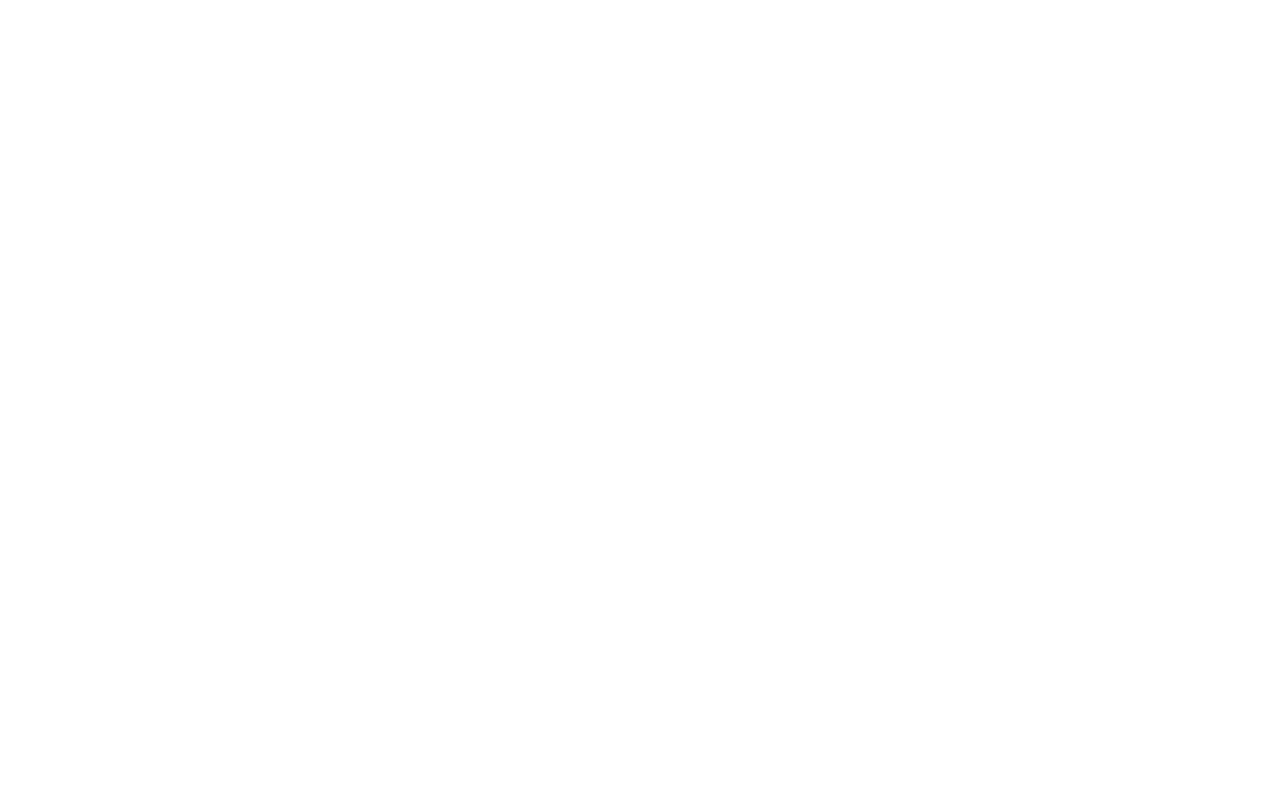
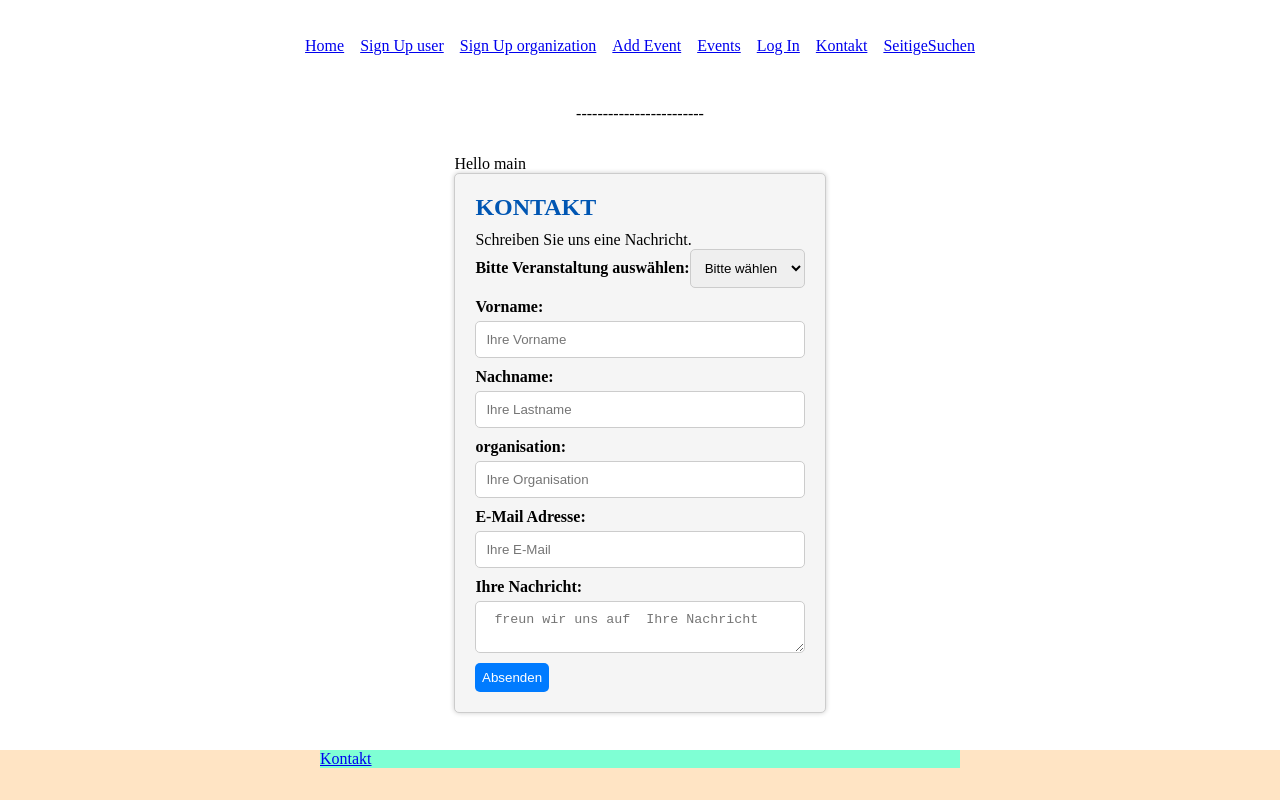
Before and after one commit to NAMASTECH/Kultur-Ausstellungsplattform-frontend, a React (Vite) app: page /kontakt in a window 1280 px wide. Before the commit this address had no page. Built offline with nearby package versions, Linux system fonts and the light colour scheme.

Commit message:
Footer/contact/Seitgesuchen

```diff
--- a/src/css/App.scss
+++ b/src/css/App.scss
@@ -7,6 +7,10 @@
   justify-content: center;
   align-items: center;
   gap: 2em;
+  min-height: 100vh;
+  display: flex;
+  flex-direction: column;
+
 
   h1 {
     font-size: $font-size;
@@ -73,5 +77,31 @@
       }
 
     }
+
   }
+
+  .footer-container{
+    flex-direction: column;
+    margin-top: auto;
+    background-color: bisque;
+    display: flex;
+    width: 100%;
+    height: 50px;
+    margin: 0 auto;
+    position:fixed;
+    bottom: 0;
+   .contact-info {
+    flex-direction: column;
+    color:rgb(23, 13, 168) ;
+    background-color: aquamarine;
+    width: 50%;
+    margin: 0 auto;
+    align-items: center;
+
+
+   }
+
+
+  }
+
 }
--- a/src/js/components/App.jsx
+++ b/src/js/components/App.jsx
@@ -16,6 +16,9 @@
 import RegisterOrgaForm from "./organizerComponents/RegisterOrgaForm.jsx";
 import AddEventForm from "./event/AddEventForm.jsx";
 import EventOverview from "./event/EventOverview.jsx";
+import KontaktFrom from "./Contact/kontaktFrom.jsx";
+import SeitigeSuchen from "../hooks/SeitigeSuchen.jsx";
+import { Footer } from "./Layout/Footer.jsx";
 
 // Definition einer Komponente
 // Am besten gleich als export Statement schreiben, um es nachher nicht zu vergessen.
@@ -33,6 +36,9 @@
           <Route path="/logout" element={<LogoutScreen />} />
           <Route path="/event" element={<AddEventForm />} />
           <Route path="/events" element={<EventOverview />} />
+          <Route path="/kontakt" element={<KontaktFrom />} />
+          <Route path="/SeitigeSuchen" element={<SeitigeSuchen />} />
+
           <Route element={<PrivateRoute />}>
             <Route path="/users" element={<UsersTable />} />
             <Route path="/users/:userId" element={<UserInfo />} />
--- /dev/null
+++ b/src/js/components/Contact/kontaktFormStyle.css
@@ -0,0 +1,42 @@
+.KontaktForm-container {
+  max-width: 400px;
+  margin: 0 auto;
+  padding: 20px;
+  border: 1px solid #ccc;
+  border-radius: 5px;
+  background-color: #f5f5f5;
+  box-shadow: 0 0 5px rgba(0, 0, 0, 0.2);
+}
+.kontaktForm-container-header {
+  font-size: 24px;
+  margin-bottom: 10px;
+  color: #0056b3;
+}
+
+form {
+  display: flex;
+  flex-direction: column;
+}
+label {
+  font-weight: bold;
+  margin-bottom: 5px;
+}
+input,
+select,
+textarea {
+  padding: 10px;
+  margin-bottom: 10px;
+  border: 1px solid #ccc;
+  border-radius: 5px;
+}
+button {
+  background-color: #007bff;
+  color: #fff;
+  border: none;
+  border-radius: 5px;
+  padding: 10px 20px;
+  cursor: pointer;
+}
+button:hover {
+  background-color: #0056b3;
+}
--- /dev/null
+++ b/src/js/components/Contact/kontaktFrom.jsx
@@ -0,0 +1,95 @@
+import { useState } from "react";
+import "./kontaktFormStyle.css";
+const KontaktFrom = () => {
+  const [selectedEvent, setSelectedEvent] = useState("");
+  const [firstName, setFirstName] = useState("");
+  const [lastName, setLastName] = useState("");
+  const [organisation, setOrganisation] = useState("");
+  const [email, setEmail] = useState("");
+  const [message, setMessage] = useState("");
+
+  const handelSubmit = (e) => {
+    e.preventDefault();
+  };
+  // useEffect API anfrage  senden
+
+  // console.log("Daten gesendet", {
+  //   selectedEvent,
+  //   firstName,
+  //   lastName,
+  //   organisation,
+  //   email,
+  //   message,
+  // });
+
+  return (
+    <div className="KontaktForm-container">
+      <h2 className="kontaktForm-container-header">KONTAKT</h2>
+      <p>Schreiben Sie uns eine Nachricht.</p>
+      <form onSubmit={handelSubmit}>
+        <div>
+          <label htmlFor="event">Bitte Veranstaltung auswählen:</label>
+          <select
+            id="event"
+            value={selectedEvent}
+            onChange={(e) => setSelectedEvent(e.target.value)}
+          >
+            <option value="">Bitte wählen</option>
+            <option value="Event 1">Event 1</option>
+            <option value="Event 2">Event 2</option>
+            <option value="Event 3">Event 3</option>
+            <option value="Event 4">Event 4</option>
+          </select>
+        </div>
+
+        <label htmlFor="vorname">Vorname:</label>
+        <input
+          type="text"
+          id="vorname"
+          placeholder="Ihre Vorname"
+          value={firstName}
+          onChange={(e) => setFirstName(e.target.value)}
+        />
+
+        <label htmlFor="nachname">Nachname:</label>
+        <input
+          type="text"
+          id="nachname"
+          placeholder="Ihre Lastname"
+          value={lastName}
+          onChange={(e) => setLastName(e.target.value)}
+        />
+
+        <label htmlFor="organisation">organisation:</label>
+        <input
+          type="text"
+          id="organisation"
+          placeholder="Ihre Organisation"
+          value={organisation}
+          onChange={(e) => setOrganisation(e.target.value)}
+        />
+
+        <label htmlFor="email">E-Mail Adresse:</label>
+        <input
+          type="email"
+          id="email"
+          placeholder="Ihre E-Mail"
+          value={email}
+          onChange={(e) => setEmail(e.target.value)}
+        />
+
+        <label htmlFor="nachricht">Ihre Nachricht:</label>
+        <textarea
+          id="nachricht"
+          value={message}
+          placeholder=" freun wir uns auf  Ihre Nachricht "
+          onChange={(e) => setMessage(e.target.value)}
+        />
+
+        <button type="submit">Absenden</button>
+      </form>
+    </div>
+  );
+};
+
+export default KontaktFrom;
--- /dev/null
+++ b/src/js/components/Layout/Footer.jsx
@@ -0,0 +1,12 @@
+import React from "react";
+import { Link } from "react-router-dom";
+
+export const Footer = () => {
+  return (
+    <footer className="footer-container">
+      <span className="contact-info">
+        <ul>{<Link to="/kontakt">Kontakt</Link>}</ul>
+      </span>
+    </footer>
+  );
+};
--- a/src/js/components/Layout/Header.jsx
+++ b/src/js/components/Layout/Header.jsx
@@ -10,13 +10,17 @@
         <NavLink to="/">Home</NavLink>
         {/* {!isOnline() && <NavLink to="/register">Sign Up</NavLink>} */}
         {!isOnline() && <NavLink to="/register/user">Sign Up user</NavLink>}
-        {!isOnline() && (<NavLink to="/register/organizer">Sign Up organization</NavLink>)}
+        {!isOnline() && (
+          <NavLink to="/register/organizer">Sign Up organization</NavLink>
+        )}
         {<NavLink to="/event">Add Event</NavLink>}
         {<NavLink to="/events">Events</NavLink>}
         {isOnline() && <NavLink to={`/users/${userData.id}`}>My Data</NavLink>}
         {isOnline() && <NavLink to="/users">Users</NavLink>}
         {!isOnline() && <NavLink to="/login">Log In</NavLink>}
         {isOnline() && <NavLink to="/logout">Sign Out</NavLink>}
+        {<NavLink to="/kontakt">Kontakt</NavLink>}
+        {<NavLink to="/SeitigeSuchen">SeitigeSuchen</NavLink>}
       </nav>
       <br />
       {isOnline() && <h3>Hallo, {userData.username}!</h3>}
--- a/src/js/components/Layout/Layout.jsx
+++ b/src/js/components/Layout/Layout.jsx
@@ -1,7 +1,8 @@
-import { NavLink, Outlet } from "react-router-dom";
+import { Outlet } from "react-router-dom";
 // import { AuthStoreProvider, useAuthStore } from "../hooks/useAuthStore";
 import { AuthStoreProvider } from "../../hooks/useAuthStore";
 
+import { Footer } from "./Footer.jsx";
 import Header from "./Header.jsx";
 
 export default function Layout() {
@@ -9,10 +10,14 @@
     <AuthStoreProvider>
       <div className="app">
         <Header />
+        <p>------------------------</p>
         <main>
+          <p>Hello main</p>
           {/* Unteransichten bzw. Kindrouten */}
           <Outlet />
         </main>
+        <p>------------------------</p>
+        <Footer />
       </div>
     </AuthStoreProvider>
   );
--- /dev/null
+++ b/src/js/hooks/SeitigeSuchen.jsx
@@ -0,0 +1,49 @@
+import React, { useState } from "react";
+//externe Bibliothek import
+const SeitigeSuchen = () => {
+  const [searchTerm, setSearchTerm] = useState("");
+  const [searchResults, setSearchResults] = useState("");
+
+  const fetchDate = async () => {
+    //Abruf der Data von api
+
+    const results = data.filter((item) =>
+      item.toLowerCase().includes(searchTerm.toLocaleLowerCase())
+    );
+    setSearchResults(results);
+  };
+
+  //Die suche wird ausgelöt,wenn sich searchTerm ändert
+  // useEffect(async () => {
+  //   await fetchDate();
+  // }, [searchTerm]);
+
+  return (
+    <div>
+      <input
+        type="text"
+        value={searchTerm}
+        onChange={(e) => setSearchTerm(e.target.value)}
+        placeholder="Search..."
+      />
+      <ul>
+        {searchResults.map((result, index) => (
+          <li key={index}>{result}</li>
+        ))}
+      </ul>
+    </div>
+  );
+};
+
+export default SeitigeSuchen;
+
+// const date = [];
+// const handelSearch = (event) => {
+//   const searchTerm = event.target.value;
+//   setSearchTerm(searchTerm);
+
+//   const results = data.filter((item) =>
+//     item.toLowerCase().includes(searchTerm.toLowerCase())
+//   );
+//   setSearchResults(results);
+// };
```
Also changed, not shown: src/js/components/Layout/Main.jsx (added).
